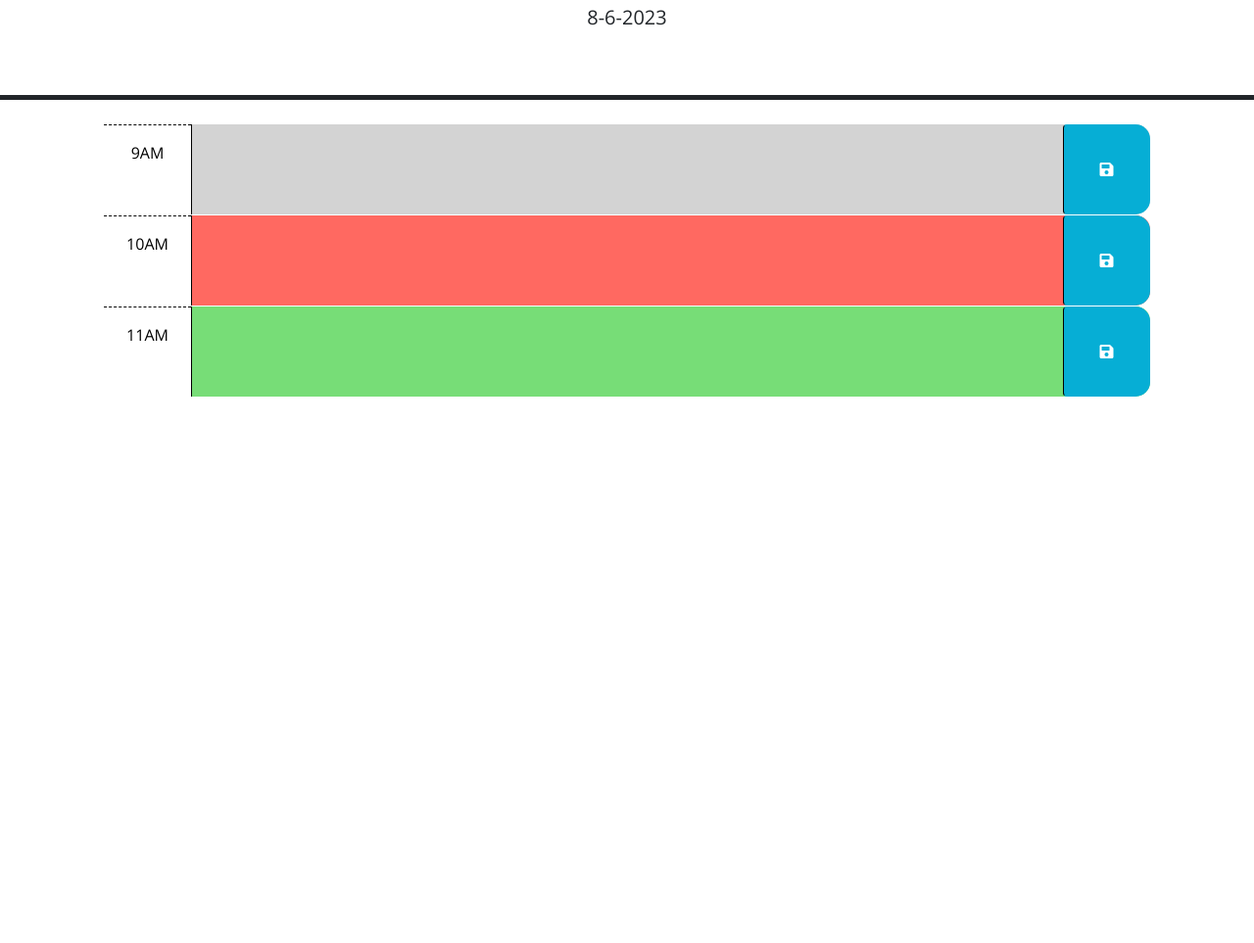
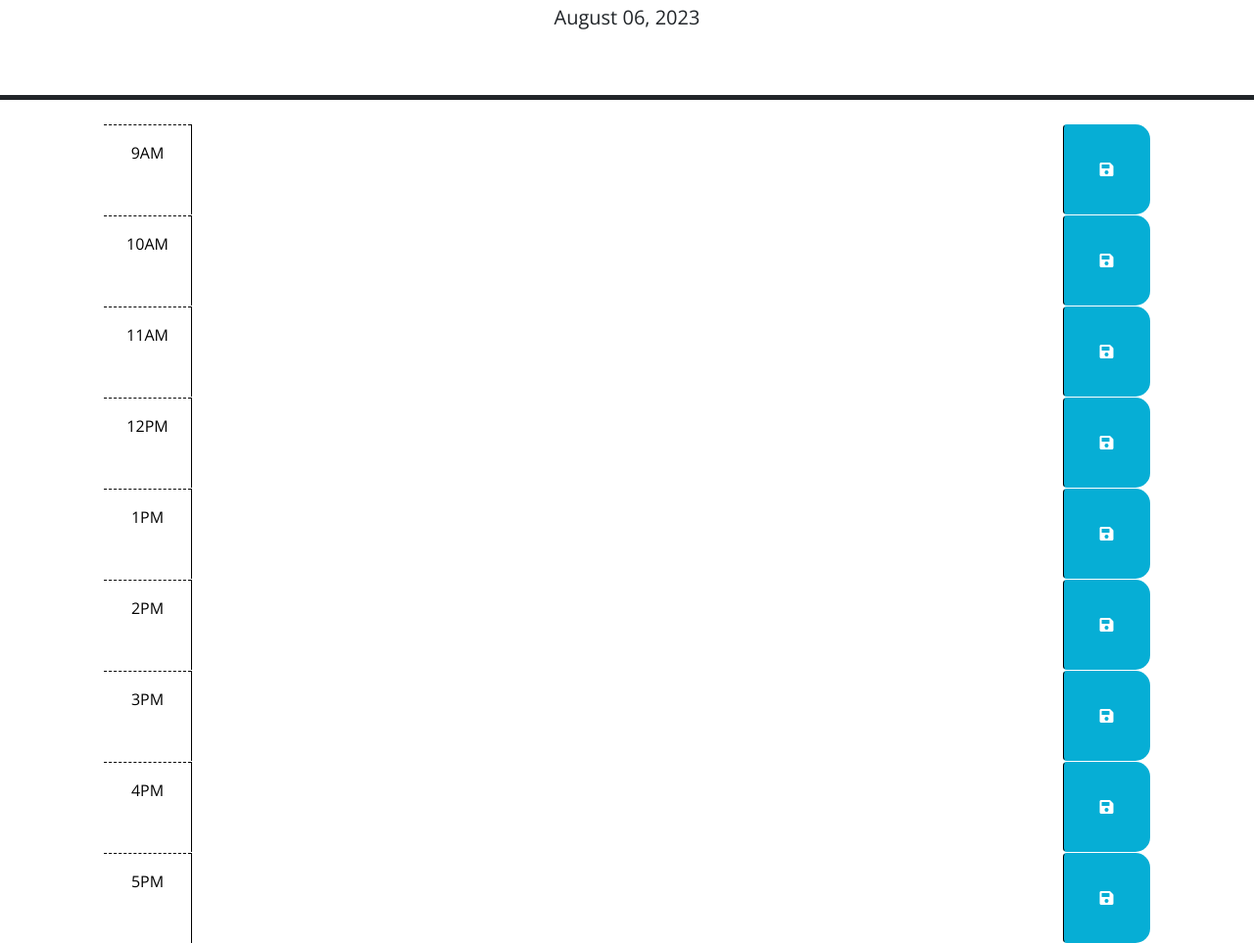
Before and after one commit to Matthuu75/Work-Day-Scheduler, a plain HTML site: page index.html in a window 1280 px wide. Shown: the part 176-1139 px from the top of the page at 98% size. Before the commit the page ends 800 px from the top, so only its background shows below. Drawn offline with nearby package versions, Linux system fonts and the light colour scheme.

Commit message:
added date to the top of the page

```diff
--- a/index.html
+++ b/index.html
@@ -1,78 +1,119 @@
 <!DOCTYPE html>
 <html lang="en">
+
 <head>
   <meta charset="UTF-8" />
   <meta name="viewport" content="width=device-width, initial-scale=1.0" />
   <meta http-equiv="X-UA-Compatible" content="ie=edge" />
-    <link
-      rel="stylesheet"
-      href="https://cdn.jsdelivr.net/npm/bootstrap@5.1.3/dist/css/bootstrap.min.css"
-    />
-    <link
-      rel="stylesheet"
-      href="https://use.fontawesome.com/releases/v5.8.1/css/all.css"
-      integrity="sha384-50oBUHEmvpQ+1lW4y57PTFmhCaXp0ML5d60M1M7uH2+nqUivzIebhndOJK28anvf"
-      crossorigin="anonymous"
-    />
-    <link
-      href="https://fonts.googleapis.com/css?family=Open+Sans&display=swap"
-      rel="stylesheet"
-    />
+
+  <link rel="stylesheet" href="https://cdn.jsdelivr.net/npm/bootstrap@5.1.3/dist/css/bootstrap.min.css" />
+  <link rel="stylesheet" href="https://use.fontawesome.com/releases/v5.8.1/css/all.css"
+    integrity="sha384-50oBUHEmvpQ+1lW4y57PTFmhCaXp0ML5d60M1M7uH2+nqUivzIebhndOJK28anvf" crossorigin="anonymous" />
+  <link href="https://fonts.googleapis.com/css?family=Open+Sans&display=swap" rel="stylesheet" />
   <link rel="stylesheet" href="style.css" />
   <title>Work Day Scheduler</title>
 </head>
 
 <body>
+
   <header class="p-5 mb-4 border-5 border-bottom border-dark text-center">
     <h1 class="display-3">Work Day Scheduler</h1>
     <p class="lead">A simple calendar app for scheduling your work day</p>
     <p id="currentDay" class="lead"></p>
   </header>
+
   <div class="container-lg px-5">
-      <!-- Use class for "past", "present", and "future" to apply styles to the
-        time-block divs accordingly. The javascript will need to do this by
-        adding/removing these classes on each div by comparing the hour in the
-        id to the current hour. The html provided below is meant to be an example
-        demonstrating how the css provided can be leveraged to create the
-        desired layout and colors. The html below should be removed or updated
-        in the finished product. Remember to delete this comment once the
-        code is implemented.
-        -->
+    <div id="hour-9" class="row time-block">
+      <!-- div that shows the hour -->
+      <div class="col-2 col-md-1 hour text-center py-3">
+        9AM</div>
+      <!-- Place to write out-->
+      <textarea id="textArea" class="col-8 col-md-10 description" rows="3"> </textarea>
+      <!-- save button -->
+      <button class="col-2 col-md-1 btn saveBtn" aria-label="save">
+        <i class="fas fa-save" aria-hidden="true"></i>
+      </button>
+    </div>
 
-      <!-- Example of a past time block. The "past" class adds a gray background color. -->
-      <div id="hour-9" class="row time-block past">
-        <div class="col-2 col-md-1 hour text-center py-3">9AM</div>
-        <textarea class="col-8 col-md-10 description" rows="3"> </textarea>
+    <div id="hour-10" class="row time-block">
+      <div class="col-2 col-md-1 hour text-center py-3">
+        10AM</div>
+      <textarea id="textArea" class="col-8 col-md-10 description" rows="3"> </textarea>
       <button class="btn saveBtn col-2 col-md-1" aria-label="save">
         <i class="fas fa-save" aria-hidden="true"></i>
       </button>
     </div>
 
-      <!-- Example of a a present time block. The "present" class adds a red background color. -->
-      <div id="hour-10" class="row time-block present">
-        <div class="col-2 col-md-1 hour text-center py-3">10AM</div>
-        <textarea class="col-8 col-md-10 description" rows="3"> </textarea>
+    <div id="hour-11" class="row time-block">
+      <div class="col-2 col-md-1 hour text-center py-3">
+        11AM</div>
+      <textarea id="textArea" class="col-8 col-md-10 description" rows="3"> </textarea>
       <button class="btn saveBtn col-2 col-md-1" aria-label="save">
         <i class="fas fa-save" aria-hidden="true"></i>
       </button>
     </div>
 
-      <!-- Example of a future time block. The "future" class adds a green background color. -->
-      <div id="hour-11" class="row time-block future">
-        <div class="col-2 col-md-1 hour text-center py-3">11AM</div>
-        <textarea class="col-8 col-md-10 description" rows="3"> </textarea>
+    <div id="hour-12" class="row time-block">
+      <div class="col-2 col-md-1 hour text-center py-3">
+        12PM</div>
+      <textarea id="textArea" class="col-8 col-md-10 description" rows="3"> </textarea>
       <button class="btn saveBtn col-2 col-md-1" aria-label="save">
         <i class="fas fa-save" aria-hidden="true"></i>
       </button>
     </div>
 
+    <div id="hour-1" class="row time-block">
+      <div class="col-2 col-md-1 hour text-center py-3">
+        1PM</div>
+      <textarea id="textArea" class="col-8 col-md-10 description" rows="3"> </textarea>
+      <button class="btn saveBtn col-2 col-md-1" aria-label="save">
+        <i class="fas fa-save" aria-hidden="true"></i>
+      </button>
+    </div>
+
+    <div id="hour-2" class="row time-block">
+      <div class="col-2 col-md-1 hour text-center py-3">
+        2PM</div>
+      <textarea id="textArea" class="col-8 col-md-10 description" rows="3"> </textarea>
+      <button class="btn saveBtn col-2 col-md-1" aria-label="save">
+        <i class="fas fa-save" aria-hidden="true"></i>
+      </button>
+    </div>
+
+    <div id="hour-3" class="row time-block">
+      <div class="col-2 col-md-1 hour text-center py-3">
+        3PM</div>
+      <textarea id="textArea" class="col-8 col-md-10 description" rows="3"> </textarea>
+      <button class="btn saveBtn col-2 col-md-1" aria-label="save">
+        <i class="fas fa-save" aria-hidden="true"></i>
+      </button>
+    </div>
+
+    <div id="hour-4" class="row time-block">
+      <div class="col-2 col-md-1 hour text-center py-3">
+        4PM</div>
+      <textarea id="textArea" class="col-8 col-md-10 description" rows="3"> </textarea>
+      <button class="btn saveBtn col-2 col-md-1" aria-label="save">
+        <i class="fas fa-save" aria-hidden="true"></i>
+      </button>
+    </div>
+
+    <div id="hour-5" class="row time-block">
+      <div class="col-2 col-md-1 hour text-center py-3">
+        5PM</div>
+      <textarea id="textArea" class="col-8 col-md-10 description" rows="3"> </textarea>
+      <button class="btn saveBtn col-2 col-md-1" aria-label="save">
+        <i class="fas fa-save" aria-hidden="true"></i>
+      </button>
+    </div>
+
+
+
     <script src="https://code.jquery.com/jquery-3.4.1.min.js"></script>
-    <script
-      src="https://cdn.jsdelivr.net/npm/dayjs@1.11.3/dayjs.min.js"
-      integrity="sha256-iu/zLUB+QgISXBLCW/mcDi/rnf4m4uEDO0wauy76x7U="
-      crossorigin="anonymous"
-    ></script>
+    <script src="https://cdn.jsdelivr.net/npm/dayjs@1.11.3/dayjs.min.js"
+      integrity="sha256-iu/zLUB+QgISXBLCW/mcDi/rnf4m4uEDO0wauy76x7U=" crossorigin="anonymous"></script>
 
     <script src="script.js"></script>
 </body>
+
 </html>
--- a/script.js
+++ b/script.js
@@ -1,17 +1,29 @@
+// $(document).ready(function () {
 
-var currentDay = document.getElementById("currentDay")
+//   const timeBlockEl = $(".time-block");
 
-const date = new Date();
+//   timeBlockEl.on('click', 'button', function () {
+//     const thisId = $(this).closest('.time-block').attr('id');
+//     const thisInput = $(this).siblings('.description');
+//     localStorage.setItem(thisId, thisInput.val());
+//   })
 
-let day = date.getDate();
-console.log(day);
-let month = date.getMonth() + 1;
-let year = date.getFullYear();
 
-let currentDate = `${month}-${day}-${year}`;
-console.log(currentDate);
+  function displayDate() {
+    const currentDayEl = $("#currentDay")
+    currentDayEl.text(dayjs().format('MMMM DD, YYYY'));
+  }
+  displayDate()
+// }
 
-document.getElementById("currentDay").innerHTML = currentDate;
+// )
+
+
+//make grey for past times
+//make red for present times
+//make green for future times
+//add a variable to make the colors show up according to system time
+
 
 
   // Wrap all code that interacts with the DOM in a call to jQuery to ensure that
```
Lines whose indentation alone changed are shown as unchanged.
